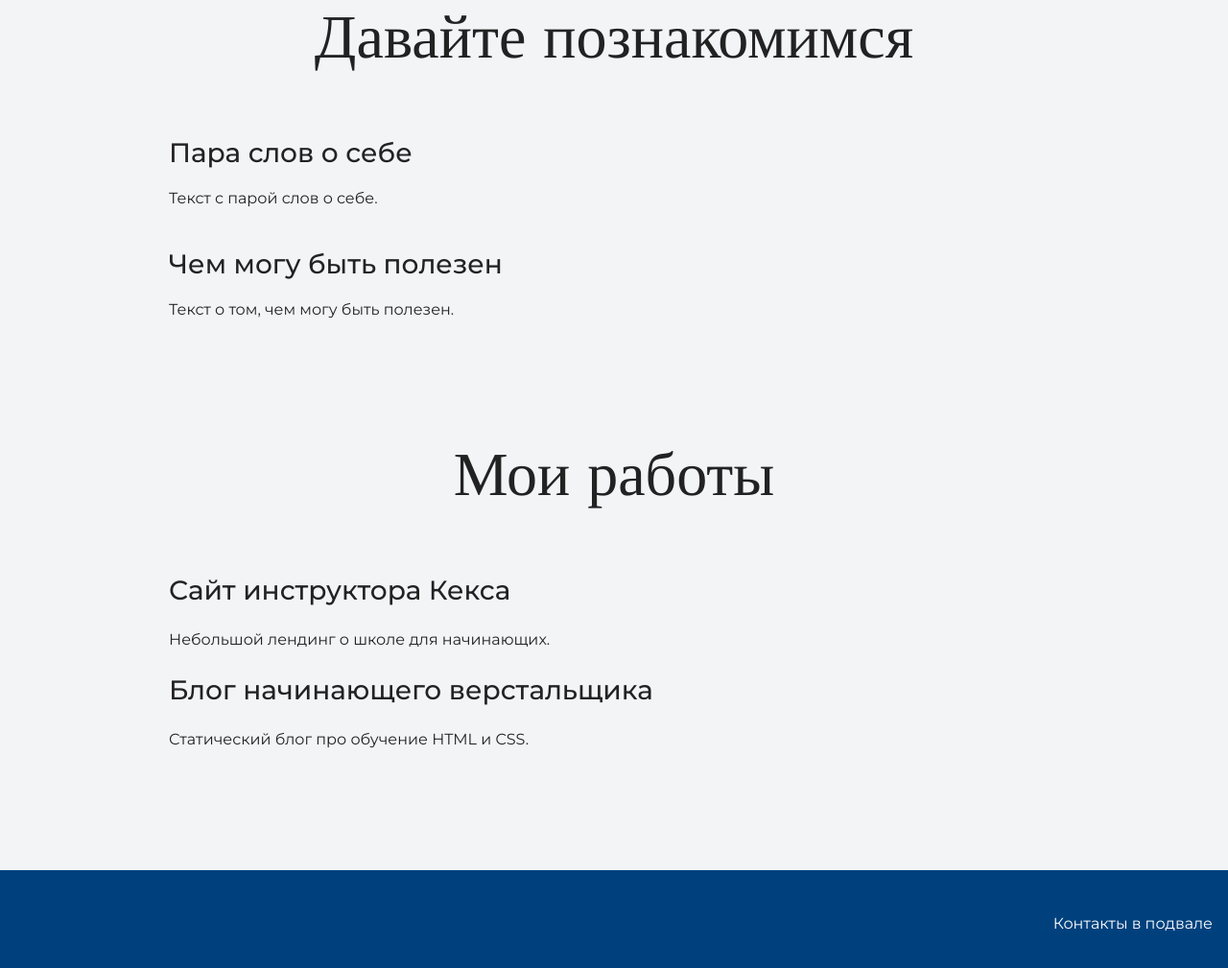
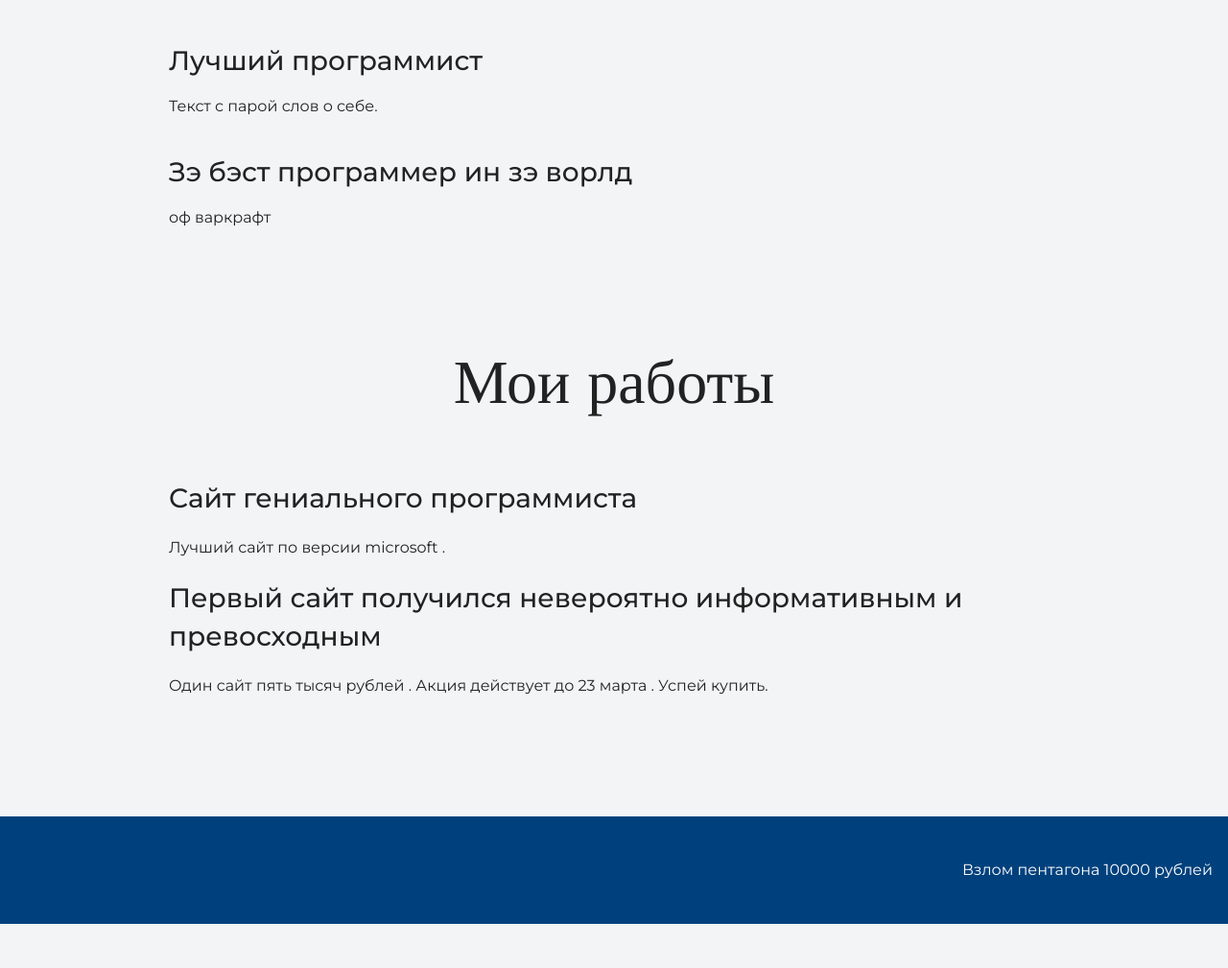
Before and after one commit to gitthebest/gitthebest, a plain HTML site: page index.html in a window 1280 px wide. Shown: the part 1129-2138 px from the top of the page at 96% size. After the commit the page ends 2092 px from the top, so only its background shows below. Drawn offline with nearby package versions, Linux system fonts and the light colour scheme.

Commit message:
тип смешно

```diff
--- a/index.html
+++ b/index.html
@@ -9,35 +9,35 @@
 
   <body>
     <header class="page-header">
-    <div class="container"> Контакты в шапке
+    <div class="container"> Должно быть немного смешно
     </div>
     </header>
 
     <section class="hero-image">
-      <div class="container"><h1 class="heading">Невероятно талантливый программист</h1></div>
+      <div class="container"><h1 class="heading">Начинающий хакер</h1></div>
       <div class="container"><p>Junior верстальщик</p></div>
     </section>
 
     <section class="intro">
       <div class="container"><h2 class="subheading">Давайте познакомимся</h2></div>
-      <div class="container"><h3>Пара слов о себе</h3></div>
+      <div class="container"><h3>Лучший программист</h3></div>
       <div class="container"><p>Текст с парой слов о себе.</p></div>
-      <div class="container"><h3>Чем могу быть полезен</h3></div>
-      <div class="container"><p>Текст о том, чем могу быть полезен.</p></div>
+      <div class="container"><h3>Зэ бэст программер ин зэ ворлд</h3></div>
+      <div class="container"><p>оф варкрафт</p></div>
     </section>
 
     <section class="portfolio">
       <div class="container"><h2 class="subheading">Мои работы</h2></div>
 
-      <div class="container"><h3>Сайт инструктора Кекса</h3></div>
-      <div class="container"><p>Небольшой лендинг о школе для начинающих.</p></div>
+      <div class="container"><h3>Сайт гениального программиста </h3></div>
+      <div class="container"><p> Лучший сайт по версии microsoft .</p></div>
 
-      <div class="container"><h3>Блог начинающего верстальщика</h3></div>
-      <div class="container"><p>Статический блог про обучение HTML и CSS.</p></div>
+      <div class="container"><h3>Первый сайт получился невероятно информативным и превосходным</h3></div>
+      <div class="container"><p>Один сайт пять тысяч рублей . Акция действует до 23 марта . Успей купить.</p></div>
     </section>
 
     <footer class="page-footer">
-      <div class="container">Контакты в подвале</div>
+      <div class="container">Взлом пентагона 10000 рублей </div>
     </footer>
   </body>
 </html>
```
